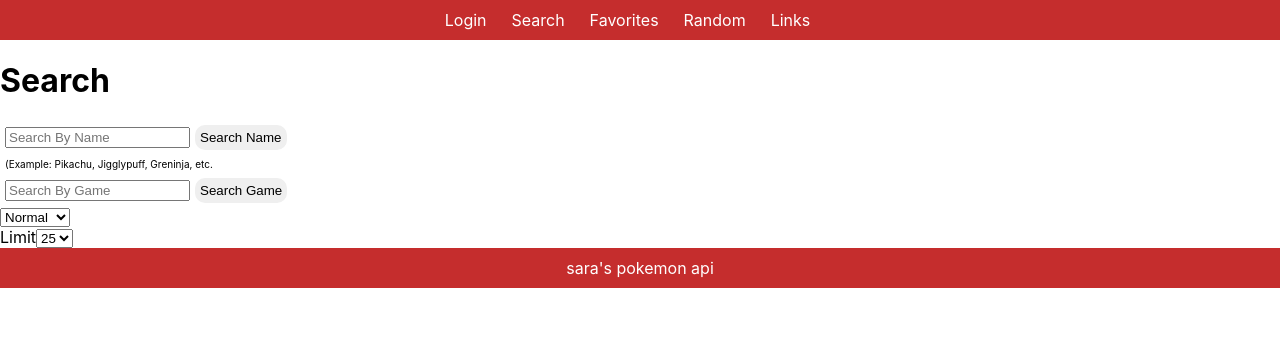
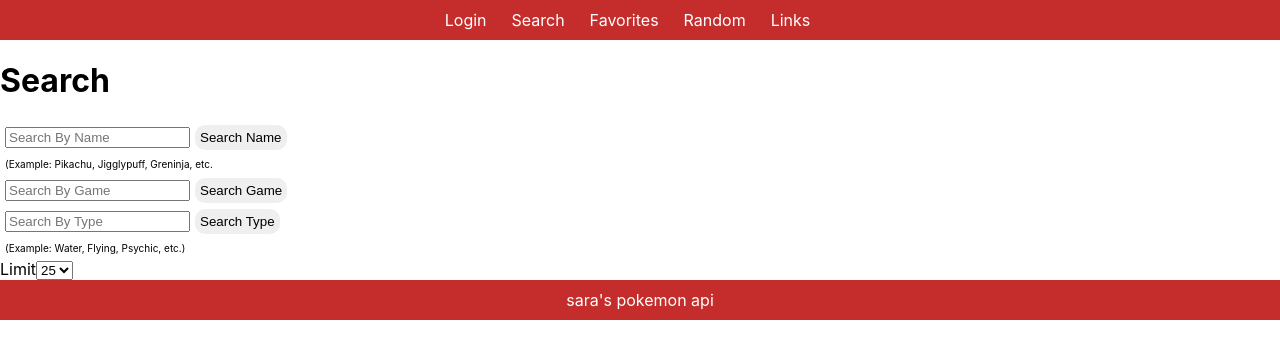
Before and after one commit to sarabertuldo/pokeapi, a React (Create React App) app: page /search in a window 1280 px wide. Shown: the top 358 px of the page. Built offline with nearby package versions, Linux system fonts and the light colour scheme.

Commit message:
type console log works

```diff
--- a/src/components/DisplayPage.js
+++ b/src/components/DisplayPage.js
@@ -6,10 +6,9 @@ function DisplayPage(props, pkmn) {
   return (
     <>
       <h1>Results</h1>
-      {props.id} {props.name}
-      <div>
-        {pkmn.name} {pkmn.id}
-      </div>
+
+      <div>Pokedex No. {props.id}</div>
+      <div>{props.name}</div>
       <img src={props.img} />
     </>
   );
--- a/src/components/FavoritesPage.js
+++ b/src/components/FavoritesPage.js
@@ -4,7 +4,7 @@ import React from "react";
 function FavoritesPage() {
   return (
     <>
-      <h1>Favorites</h1>
+      <h1>Caught</h1>
       {/* selected pokemon will be added here */}
     </>
   );
--- a/src/components/SearchPage.js
+++ b/src/components/SearchPage.js
@@ -21,13 +21,11 @@ function SearchPage(props) {
       setError("");
       let response = await fetch(`${url}pokemon/${name}`);
       let json = await response.json();
-
       let resPkmn = {
         id: json.id,
         name: json.name,
         img: json.sprites.front_default,
       };
-      console.log(resPkmn);
       props.setQuery(resPkmn);
     } catch (e) {
       setError("Invalid name");
@@ -36,9 +34,20 @@ function SearchPage(props) {
   }
 
   async function getByType(type) {
-    let response = await fetch(`${url}type/${type}`);
-    let json = await response.json();
-    console.log(json);
+    try {
+      setError("");
+      let response = await fetch(`${url}type/${type}`);
+      let json = await response.json();
+      // console.log(json);
+      let resTypes = json.pokemon.map((pokemon) => {
+        return { pokemon: pokemon.pokemon.name };
+      });
+      console.log(resTypes);
+      props.setQuery(resTypes);
+    } catch (e) {
+      setError("Invalid type");
+      props.setQuery([]);
+    }
   }
 
   async function getByGame(game) {
@@ -80,31 +89,17 @@ function SearchPage(props) {
       </div>
 
       <div>
-        <select
+        <input
           id="type"
           type="text"
-          onChange={(e) => getByType(e.target.value)}
+          onChange={(e) => setType(e.target.value)}
+          placeholder="Search By Type"
           value={type}
-        >
-          <option value="normal">Normal</option>
-          <option value="fighting">Fighting</option>
-          <option value="flying">Flying</option>
-          <option value="poison">Poison</option>
-          <option value="ground">Ground</option>
-          <option value="rock">Rock</option>
-          <option value="bug">Bug</option>
-          <option value="ghost">Ghost</option>
-          <option value="steel">Steel</option>
-          <option value="fire">Fire</option>
-          <option value="water">Water</option>
-          <option value="grass">Grass</option>
-          <option value="electric">Electric</option>
-          <option value="psychic">Psychic</option>
-          <option value="ice">Ice</option>
-          <option value="dragon">Dragon</option>
-          <option value="dark">Dark</option>
-          <option value="fairy">Fairy</option>
-        </select>
+        />
+        <button className="button" onClick={() => getByType(type)}>
+          Search Type
+        </button>
+        <p className="text-example">(Example: Water, Flying, Psychic, etc.)</p>
       </div>
 
       <label htmlFor="limit">Limit</label>
```
Also changed, not shown: src/components/SearchPage2.js (+36 -39 lines).
